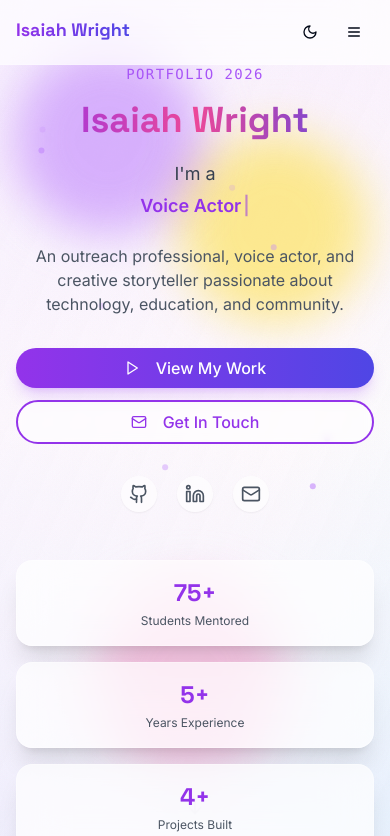
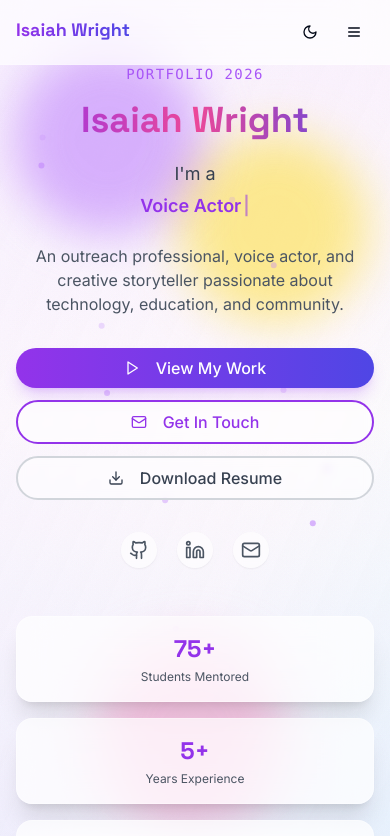
Before and after one commit to Zay2006/portfolio-2.0., a Next.js app: page / in a window 390 px wide. Shown: the top 836 px of the page. Built offline with nearby package versions, Linux system fonts and the light colour scheme.

Commit message:
Show Download Resume button on mobile
Co-authored-by: Zay2006 <Zay2006@users.noreply.github.com>

```diff
--- a/components/hero.tsx
+++ b/components/hero.tsx
@@ -164,7 +164,7 @@ export default function Hero() {
               </Button>
               <Button
                 variant="outline"
-                className="rounded-full border-2 border-gray-300 dark:border-gray-600 text-gray-700 dark:text-gray-300 hover:bg-gray-100 dark:hover:bg-gray-800 px-6 sm:px-8 py-5 sm:py-6 text-base sm:text-lg group bg-white/50 dark:bg-gray-900/50 backdrop-blur-sm hidden sm:inline-flex"
+                className="rounded-full border-2 border-gray-300 dark:border-gray-600 text-gray-700 dark:text-gray-300 hover:bg-gray-100 dark:hover:bg-gray-800 px-6 sm:px-8 py-5 sm:py-6 text-base sm:text-lg group bg-white/50 dark:bg-gray-900/50 backdrop-blur-sm"
                 onClick={handleDownloadResume}
               >
                 <Download className="mr-2 h-5 w-5 group-hover:translate-y-1 transition-transform" />
```
